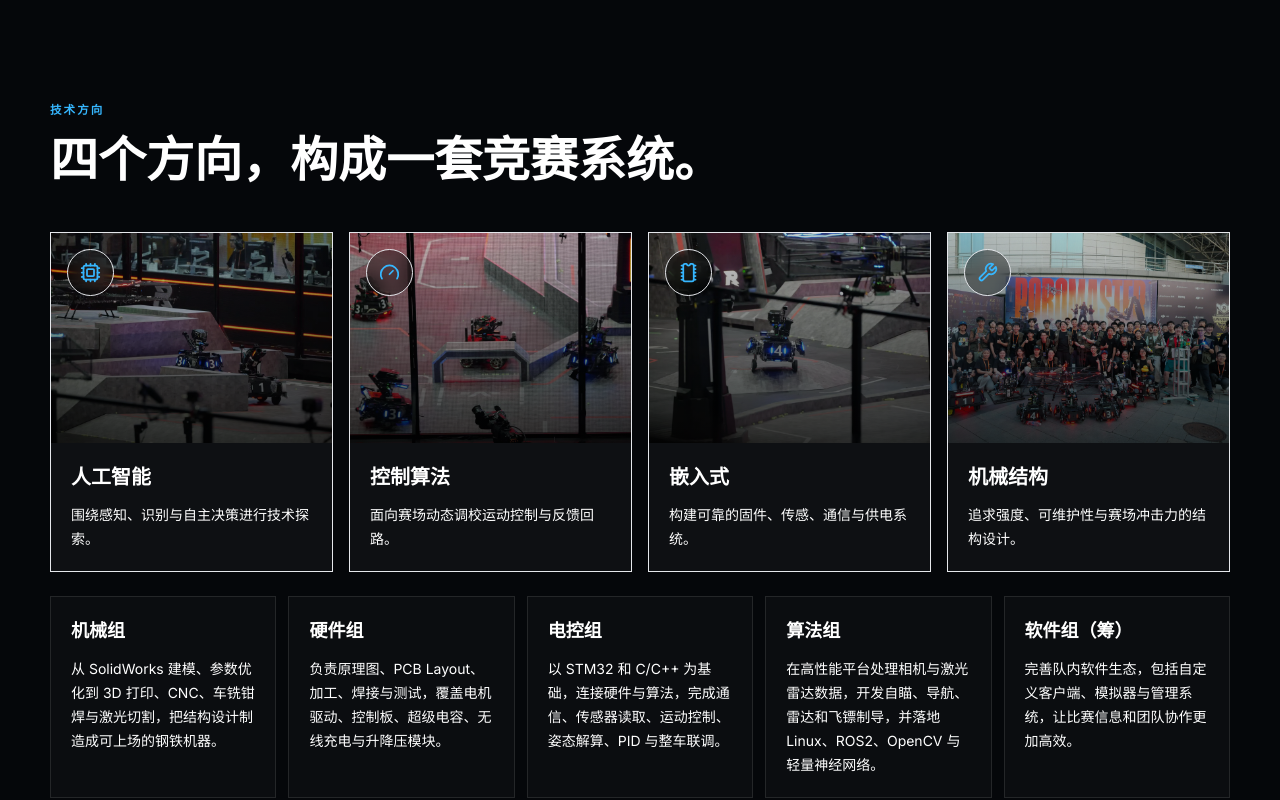
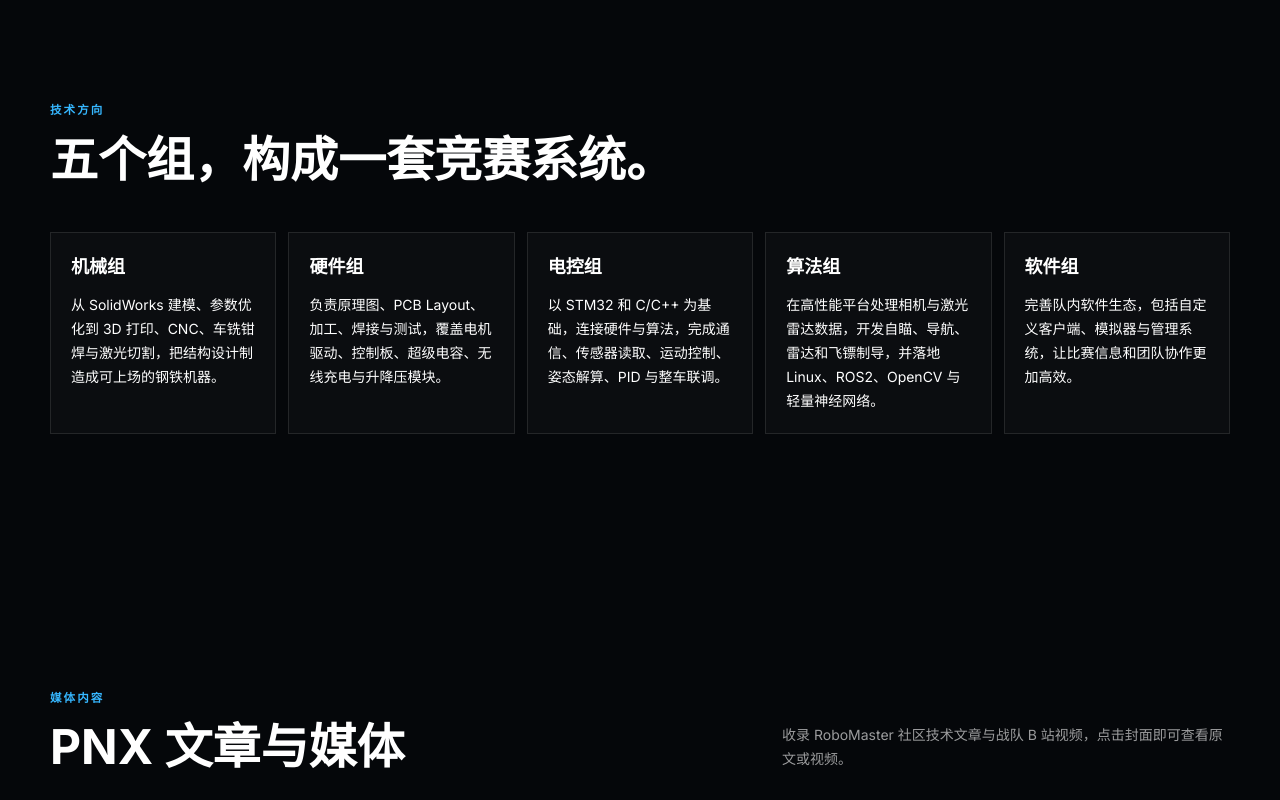
Before and after one commit to HKUSTGZ-ROBOMASTER-PNX/hkustgz-robomaster-pnx.github.io, a Next.js app: page / in a window 1280 px wide. Shown: the part 4740-5540 px from the top of the page. Built offline with nearby package versions, Linux system fonts and the light colour scheme.

Commit message:
simplify technology groups section

```diff
--- a/src/components/Technology.tsx
+++ b/src/components/Technology.tsx
@@ -1,8 +1,5 @@
-import { Cpu, Gauge, Microchip, Wrench } from "lucide-react";
-import { images, technologyDetails } from "@/data/media";
+import { technologyDetails } from "@/data/media";
 import { Reveal } from "./Reveal";
-
-const icons = [Cpu, Gauge, Microchip, Wrench];
 
 export function Technology() {
   return (
@@ -11,43 +8,11 @@ export function Technology() {
         <Reveal className="mb-12 max-w-3xl">
           <p className="eyebrow">技术方向</p>
           <h2 className="mt-4 text-3xl font-bold tracking-normal sm:text-5xl">
-            四个方向，构成一套竞赛系统。
+            五个组，构成一套竞赛系统。
           </h2>
         </Reveal>
 
-        <div className="grid gap-4 sm:grid-cols-2 lg:grid-cols-4">
-          {images.technology.map((tech, index) => {
-            const Icon = icons[index];
-            return (
-              <Reveal key={tech.title} delay={index * 0.07}>
-                <article className="group overflow-hidden border border-white/12 bg-white/[0.035]">
-                  <div className="relative aspect-[4/3] overflow-hidden">
-                    <img
-                      src={tech.src.replace(/\.jpg$/i, ".webp")}
-                      alt={tech.alt}
-                      className="h-full w-full object-cover opacity-80 transition duration-700 group-hover:scale-105 group-hover:opacity-100"
-                      style={{ objectPosition: tech.focus }}
-                      loading="lazy"
-                      decoding="async"
-                      width="800"
-                      height="600"
-                    />
-                    <div className="absolute inset-0 bg-gradient-to-t from-black/70 to-transparent" />
-                    <div className="absolute left-4 top-4 rounded-full border border-white/18 bg-black/35 p-3 text-pnx-blue backdrop-blur">
-                      <Icon size={21} />
-                    </div>
-                  </div>
-                  <div className="p-5">
-                    <h3 className="text-xl font-bold">{tech.title}</h3>
-                    <p className="mt-3 text-sm leading-6 text-white/62">{tech.description}</p>
-                  </div>
-                </article>
-              </Reveal>
-            );
-          })}
-        </div>
-
-        <Reveal className="mt-6">
+        <Reveal>
           <div className="grid gap-3 md:grid-cols-2 lg:grid-cols-5">
             {technologyDetails.map((detail) => (
               <article key={detail.title} className="border border-white/10 bg-white/[0.025] p-5">
--- a/src/data/media.ts
+++ b/src/data/media.ts
@@ -205,7 +205,7 @@ export const technologyDetails = [
   { title: "硬件组", description: "负责原理图、PCB Layout、加工、焊接与测试，覆盖电机驱动、控制板、超级电容、无线充电与升降压模块。" },
   { title: "电控组", description: "以 STM32 和 C/C++ 为基础，连接硬件与算法，完成通信、传感器读取、运动控制、姿态解算、PID 与整车联调。" },
   { title: "算法组", description: "在高性能平台处理相机与激光雷达数据，开发自瞄、导航、雷达和飞镖制导，并落地 Linux、ROS2、OpenCV 与轻量神经网络。" },
-  { title: "软件组（筹）", description: "完善队内软件生态，包括自定义客户端、模拟器与管理系统，让比赛信息和团队协作更加高效。" }
+  { title: "软件组", description: "完善队内软件生态，包括自定义客户端、模拟器与管理系统，让比赛信息和团队协作更加高效。" }
 ] as const;
 
 export const recruitmentResources = [
```
